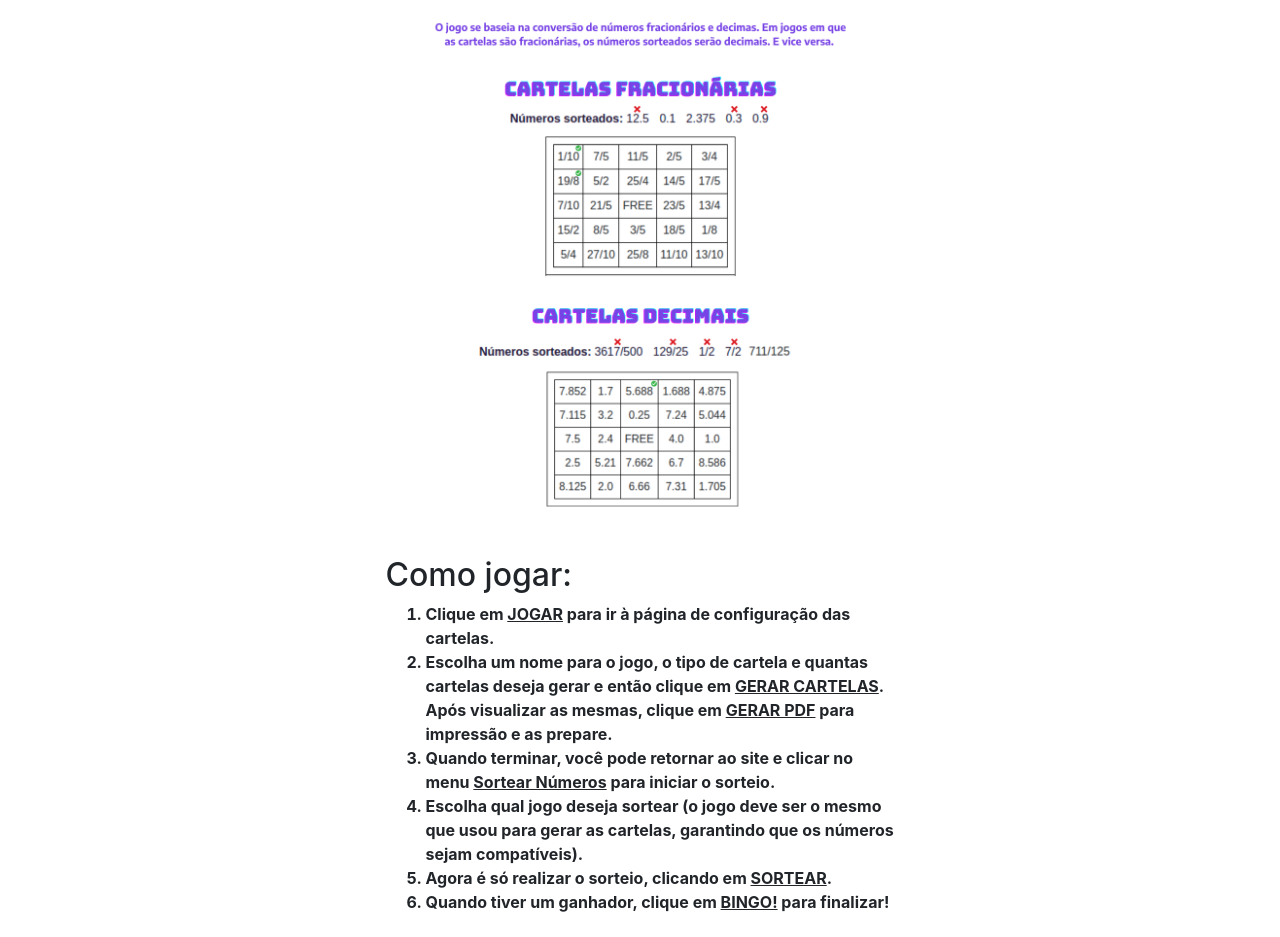
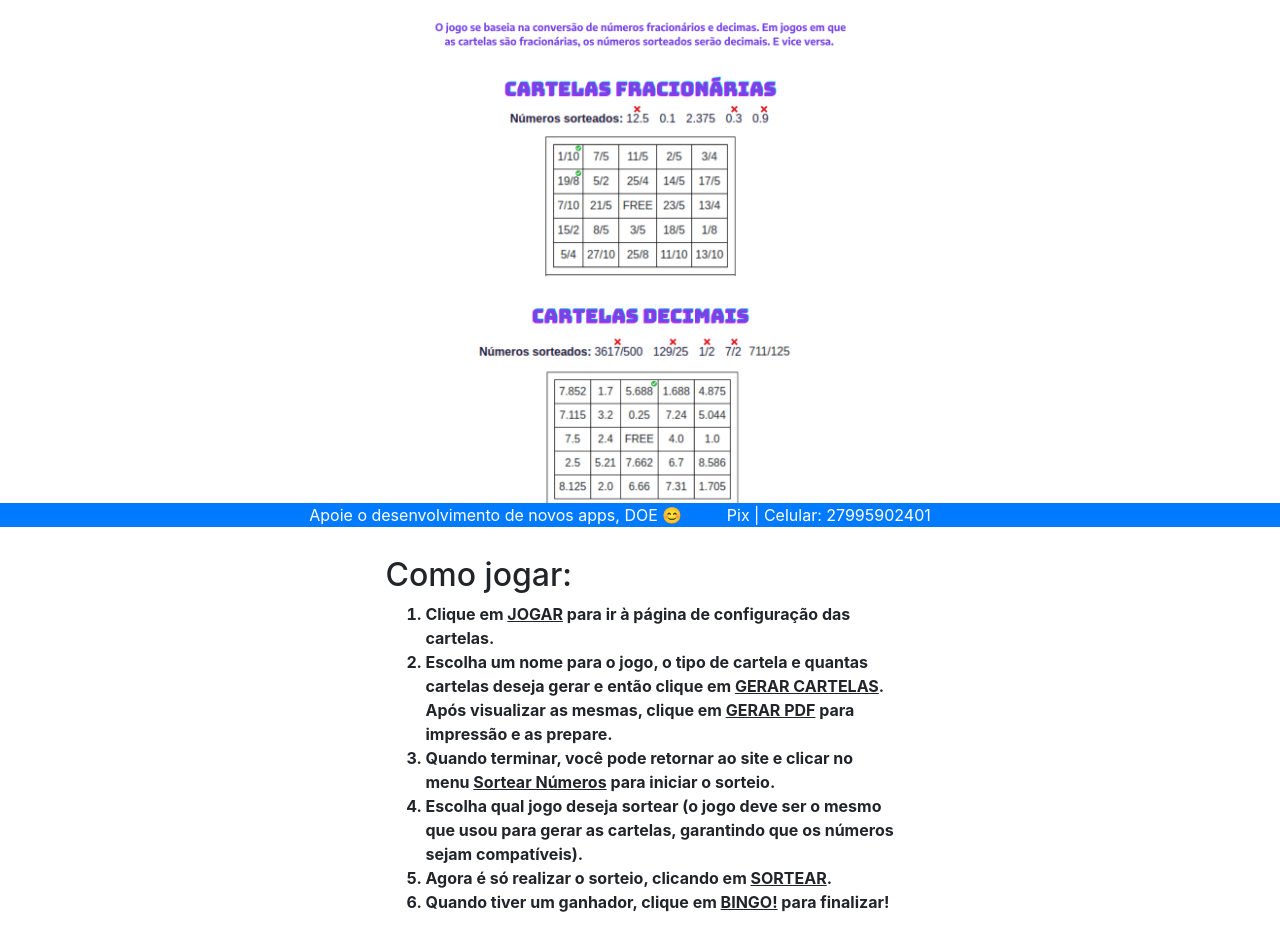
Before and after one commit to rabelohigor/FractionBingo, a Flask app: page / in a window 1280 px wide. Shown: the part 273-1210 px from the top of the page. Run offline with Flask 3, Linux system fonts and the light colour scheme; some libraries are stand-ins or nearby versions.

Commit message:
rodapé pix

```diff
--- a/rational_bingo/static/styles.css
+++ b/rational_bingo/static/styles.css
@@ -81,3 +81,17 @@
 .navbar-dark .navbar-nav .nav-link.active {
     color: #cccccc; /* ou outra cor um pouco mais clara para o estado de hover */
 }
+
+.rodape {
+    display: flex;
+    justify-content: center;
+    align-items: center;
+    width: 100%;
+    position: fixed;
+    bottom: 0;
+    left: 0;
+  }
+
+  .rodape span {
+    margin-right: 40px;
+}
--- a/rational_bingo/templates/index.html
+++ b/rational_bingo/templates/index.html
@@ -30,6 +30,6 @@
     </div>
     <br>
     <form action="/jogar" method="get">
-        <button type="submit" class="btn btn-success btn-lg btn-block">JOGAR</button>
+        <button type="submit" class="btn btn-success btn-lg btn-block" style="margin-bottom: 40px;">JOGAR</button>
     </form>
 {% endblock %}
--- a/rational_bingo/templates/layout.html
+++ b/rational_bingo/templates/layout.html
@@ -57,10 +57,38 @@
         </div>
     </div>
 
+    <!-- Rodapé fixo na parte inferior -->
+    <footer class="footer mt-5 bg-primary text-white rodape">
+        <div>
+            <span>Apoie o desenvolvimento de novos apps, DOE 😊</span>
+            <span>Pix | Celular: 27995902401</span>
+        </div>
+    </footer>
+
+    <!-- Espaço para evitar que o rodapé tampe o conteúdo -->
+    <div class="espaco-rodape"></div>
+
     {% block scripts %}
         <script src="https://code.jquery.com/jquery-3.5.1.slim.min.js"></script>
         <script src="https://cdn.jsdelivr.net/npm/@popperjs/core@2.11.6/dist/umd/popper.min.js"></script>
         <script src="https://maxcdn.bootstrapcdn.com/bootstrap/4.5.2/js/bootstrap.min.js"></script>
+
+        <script>
+            $(document).ready(function() {
+                ajustarEspacoRodape();
+            });
+
+            $(window).resize(function() {
+                ajustarEspacoRodape();
+            });
+
+            function ajustarEspacoRodape() {
+                var alturaRodape = $('.rodape').outerHeight();
+                $('.espaco-rodape').css('height', alturaRodape + 'px');
+            }
+        </script>
+
     {% endblock %}
+
 </body>
 </html>
```
